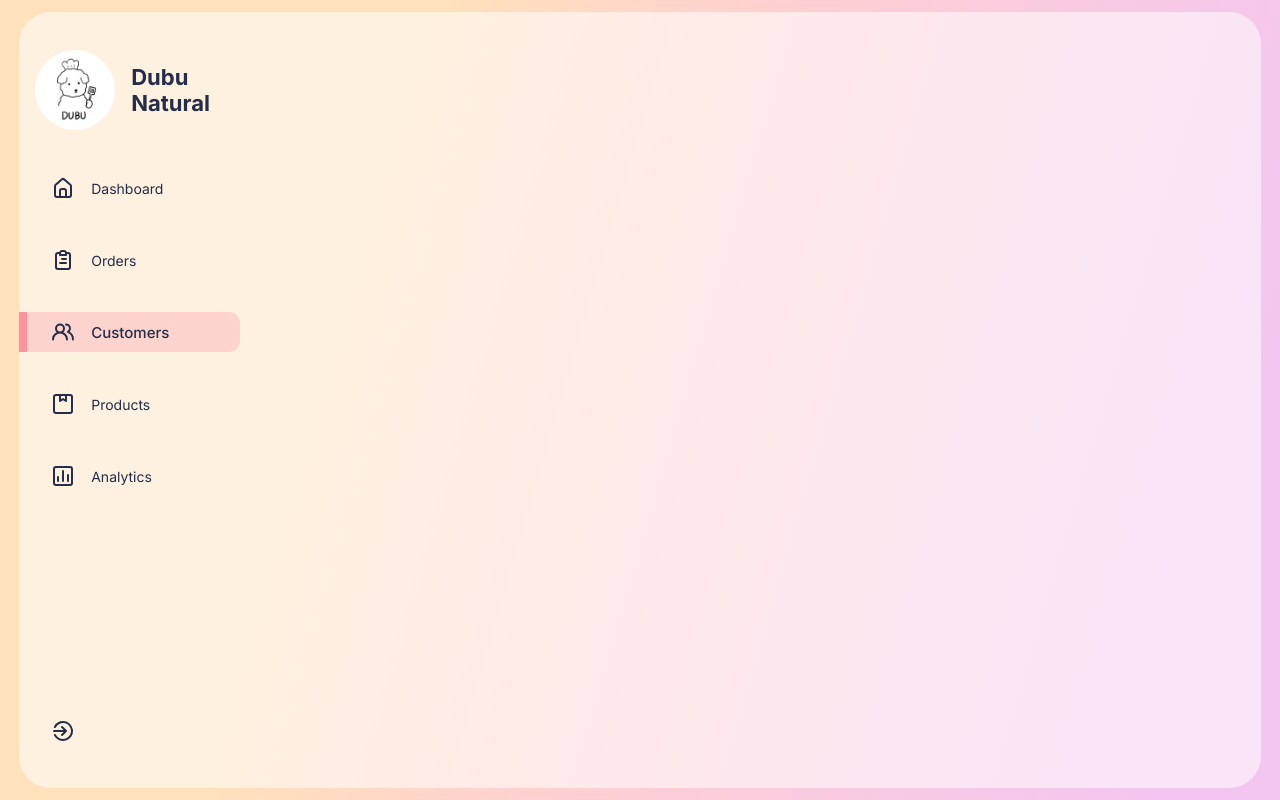
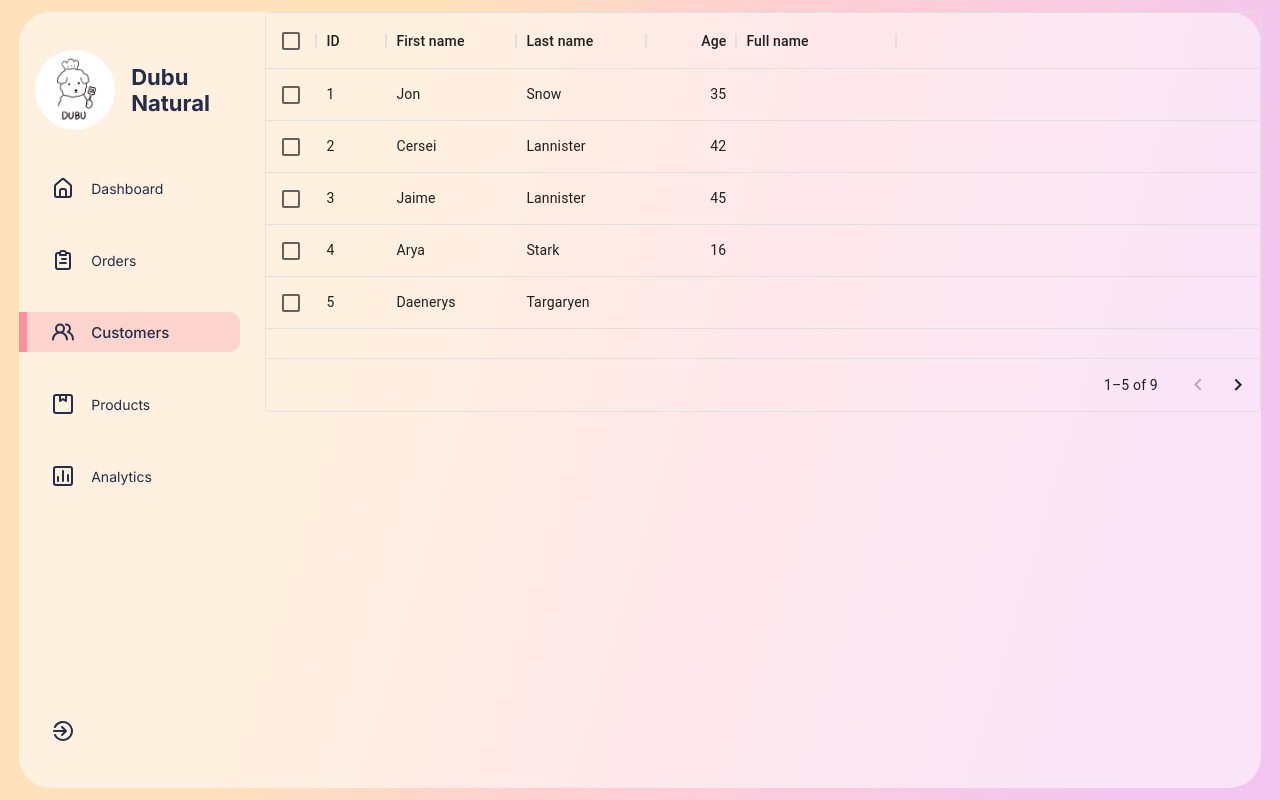
Before and after one commit to qiuyi0907/pet-shack-shop, a React (Create React App) app in the folder admin/: page /customers in a window 1280 px wide. Built offline with nearby package versions, Linux system fonts and the light colour scheme.

Commit message:
Add table in the customer page

```diff
--- a/admin/package.json
+++ b/admin/package.json
@@ -7,6 +7,7 @@
     "@emotion/styled": "^11.8.1",
     "@iconscout/react-unicons": "^1.1.6",
     "@mui/material": "^5.6.0",
+    "@mui/x-data-grid": "^5.12.3",
     "@testing-library/jest-dom": "^5.14.1",
     "@testing-library/react": "^12.0.0",
     "@testing-library/user-event": "^13.2.1",
--- /dev/null
+++ b/admin/src/components/CustomersTable/CustomersTable.jsx
@@ -0,0 +1,51 @@
+import React from 'react'
+import './CustomersTable.css'
+import { DataGrid } from '@mui/x-data-grid';
+
+
+const CustomersTable = () => {
+    const columns = [
+        { field: 'id', headerName: 'ID', width: 70 },
+        { field: 'firstName', headerName: 'First name', width: 130 },
+        { field: 'lastName', headerName: 'Last name', width: 130 },
+        {
+          field: 'age',
+          headerName: 'Age',
+          type: 'number',
+          width: 90,
+        },
+        {
+          field: 'fullName',
+          headerName: 'Full name',
+          description: 'This column has a value getter and is not sortable.',
+          sortable: false,
+          width: 160,
+        }
+      ];
+
+      const rows = [
+        { id: 1, lastName: 'Snow', firstName: 'Jon', age: 35 },
+        { id: 2, lastName: 'Lannister', firstName: 'Cersei', age: 42 },
+        { id: 3, lastName: 'Lannister', firstName: 'Jaime', age: 45 },
+        { id: 4, lastName: 'Stark', firstName: 'Arya', age: 16 },
+        { id: 5, lastName: 'Targaryen', firstName: 'Daenerys', age: null },
+        { id: 6, lastName: 'Melisandre', firstName: null, age: 150 },
+        { id: 7, lastName: 'Clifford', firstName: 'Ferrara', age: 44 },
+        { id: 8, lastName: 'Frances', firstName: 'Rossini', age: 36 },
+        { id: 9, lastName: 'Roxie', firstName: 'Harvey', age: 65 },
+      ];
+
+    return (
+    <div style={{ height: 400, width: '100%' }}>
+      <DataGrid
+        rows={rows}
+        columns={columns}
+        pageSize={5}
+        rowsPerPageOptions={[5]}
+        checkboxSelection
+      />
+    </div>
+  );
+}
+
+export default CustomersTable
--- a/admin/src/components/Maindash/Maindash.jsx
+++ b/admin/src/components/Maindash/Maindash.jsx
@@ -1,6 +1,6 @@
 import React from "react";
 import Cards from "../Cards/Cards";
-import Table from "../Table/Table";
+import RecentOrdersTable from "../RecentOrdersTable/RecentOrdersTable"
 import "./Maindash.css";
 
 const Maindash = () => {
@@ -9,7 +9,7 @@
       <h1>Monthly Overview</h1>
       <Cards />
       <h2>Recent Orders</h2>
-      <Table />
+      <RecentOrdersTable />
     </div>
   );
 };
--- /dev/null
+++ b/admin/src/components/RecentOrdersTable/RecentOrdersTable.jsx
@@ -0,0 +1,82 @@
+import React from "react";
+import "./RecentOrdersTable.css";
+import Table from "@mui/material/Table";
+import TableBody from "@mui/material/TableBody";
+import TableCell from "@mui/material/TableCell";
+import TableContainer from "@mui/material/TableContainer";
+import TableHead from "@mui/material/TableHead";
+import TableRow from "@mui/material/TableRow";
+import Paper from "@mui/material/Paper";
+
+function createData(name, trackingId, date, status) {
+  return { name, trackingId, date, status };
+}
+
+const rows = [
+  createData("Lasania Chiken Fri", 18908424, "2 March 2022", "Approved"),
+  createData("Big Baza Bang ", 18908424, "2 March 2022", "Pending"),
+  createData("Mouth Freshner", 18908424, "2 March 2022", "Approved"),
+  createData("Cupcake", 18908421, "2 March 2022", "Delivered"),
+];
+
+const makeStyle = (status) => {
+  if (status === "Approved") {
+    return {
+      background: "rgb(145 254 159 / 47%)",
+      color: "green",
+    };
+  } else if (status === "Pending") {
+    return {
+      background: "#ffadad8f",
+      color: "red",
+    };
+  } else {
+    return {
+      background: "#59bfff",
+      color: "white",
+    };
+  }
+};
+
+export default function BasicTable() {
+  return (
+    <div className="Table">
+      <TableContainer
+        component={Paper}
+        style={{ boxShadow: "0px 13px 20px 0px #80808029" }}
+      >
+        <Table sx={{ minWidth: 650 }} aria-label="simple table">
+          <TableHead>
+            <TableRow>
+              <TableCell>Product</TableCell>
+              <TableCell align="left">Tracking ID</TableCell>
+              <TableCell align="left">Date</TableCell>
+              <TableCell align="left">Status</TableCell>
+              <TableCell align="left"></TableCell>
+            </TableRow>
+          </TableHead>
+          <TableBody>
+            {rows.map((row) => (
+              <TableRow
+                key={row.name}
+                sx={{ "&:last-child td, &:last-child th": { border: 0 } }}
+              >
+                <TableCell component="th" scope="row">
+                  {row.name}
+                </TableCell>
+                <TableCell align="left">{row.trackingId}</TableCell>
+                <TableCell align="left">{row.date}</TableCell>
+                <TableCell align="left">
+                  <span className="status" style={makeStyle(row.status)}>
+                    {row.status}
+                  </span>
+                </TableCell>
+                <TableCell align="left" className="Details">Details</TableCell>
+              </TableRow>
+            ))}
+          </TableBody>
+        </Table>
+      </TableContainer>
+    </div>
+  );
+}
--- a/admin/src/components/Table/Table.jsx
+++ /dev/null
@@ -1,82 +0,0 @@
-import React from "react";
-import "./Table.css";
-import Table from "@mui/material/Table";
-import TableBody from "@mui/material/TableBody";
-import TableCell from "@mui/material/TableCell";
-import TableContainer from "@mui/material/TableContainer";
-import TableHead from "@mui/material/TableHead";
-import TableRow from "@mui/material/TableRow";
-import Paper from "@mui/material/Paper";
-
-function createData(name, trackingId, date, status) {
-  return { name, trackingId, date, status };
-}
-
-const rows = [
-  createData("Lasania Chiken Fri", 18908424, "2 March 2022", "Approved"),
-  createData("Big Baza Bang ", 18908424, "2 March 2022", "Pending"),
-  createData("Mouth Freshner", 18908424, "2 March 2022", "Approved"),
-  createData("Cupcake", 18908421, "2 March 2022", "Delivered"),
-];
-
-const makeStyle = (status) => {
-  if (status === "Approved") {
-    return {
-      background: "rgb(145 254 159 / 47%)",
-      color: "green",
-    };
-  } else if (status === "Pending") {
-    return {
-      background: "#ffadad8f",
-      color: "red",
-    };
-  } else {
-    return {
-      background: "#59bfff",
-      color: "white",
-    };
-  }
-};
-
-export default function BasicTable() {
-  return (
-    <div className="Table">
-      <TableContainer
-        component={Paper}
-        style={{ boxShadow: "0px 13px 20px 0px #80808029" }}
-      >
-        <Table sx={{ minWidth: 650 }} aria-label="simple table">
-          <TableHead>
-            <TableRow>
-              <TableCell>Product</TableCell>
-              <TableCell align="left">Tracking ID</TableCell>
-              <TableCell align="left">Date</TableCell>
-              <TableCell align="left">Status</TableCell>
-              <TableCell align="left"></TableCell>
-            </TableRow>
-          </TableHead>
-          <TableBody>
-            {rows.map((row) => (
-              <TableRow
-                key={row.name}
-                sx={{ "&:last-child td, &:last-child th": { border: 0 } }}
-              >
-                <TableCell component="th" scope="row">
-                  {row.name}
-                </TableCell>
-                <TableCell align="left">{row.trackingId}</TableCell>
-                <TableCell align="left">{row.date}</TableCell>
-                <TableCell align="left">
-                  <span className="status" style={makeStyle(row.status)}>
-                    {row.status}
-                  </span>
-                </TableCell>
-                <TableCell align="left" className="Details">Details</TableCell>
-              </TableRow>
-            ))}
-          </TableBody>
-        </Table>
-      </TableContainer>
-    </div>
-  );
-}
--- a/admin/src/pages/Customers/Customers.jsx
+++ b/admin/src/pages/Customers/Customers.jsx
@@ -1,11 +1,13 @@
 import React from "react";
 import "./Customers.css";
 import Sidebar from "../../components/Sidebar/Sidebar";
+import CustomersTable from "../../components/CustomersTable/CustomersTable";
 
 const Customers = () => {
   return (
     <div className="Customers">
       <Sidebar />
+      <CustomersTable />
     </div>
   );
 };
```
Also changed, not shown: admin/src/components/CustomersTable/CustomersTable.css (added), admin/src/components/RecentOrdersTable/RecentOrdersTable.css (renamed from admin/src/components/Table/Table.css), 1 other file (tests, documents, lock files or other folders).
